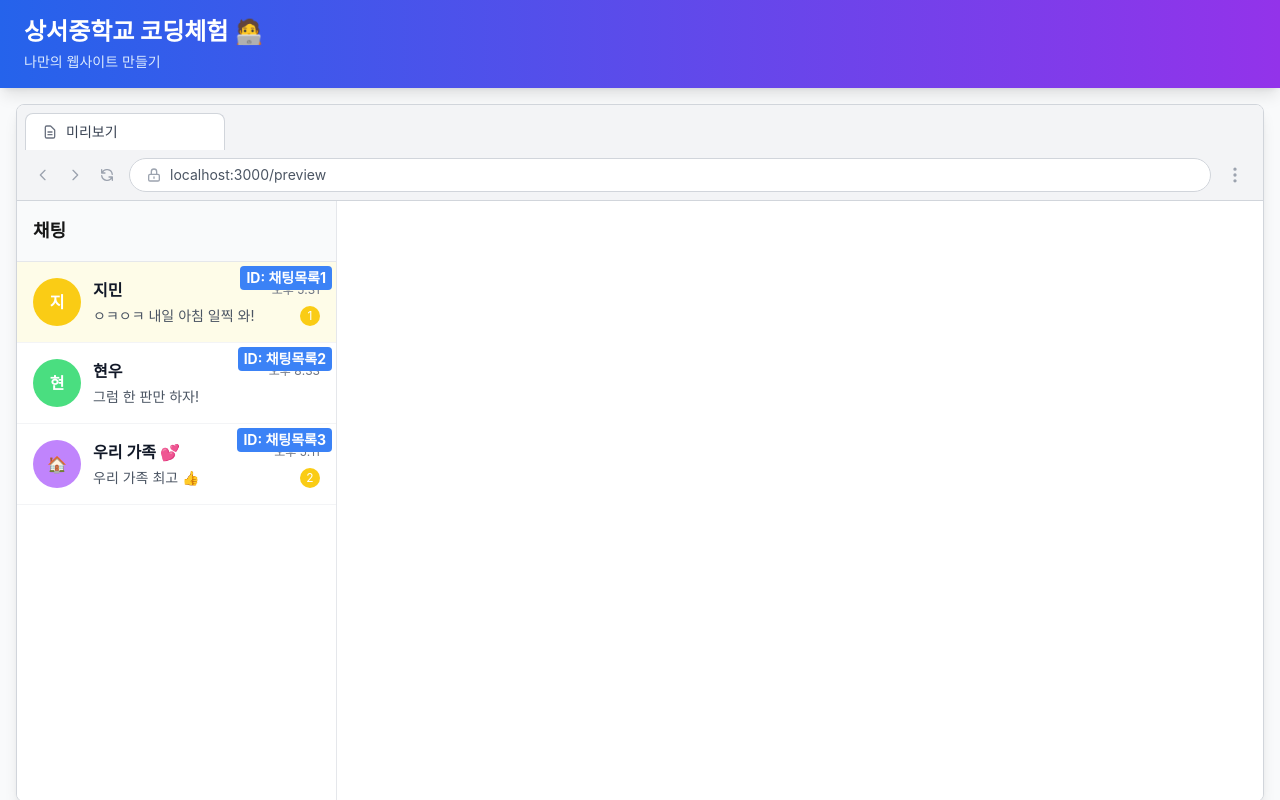
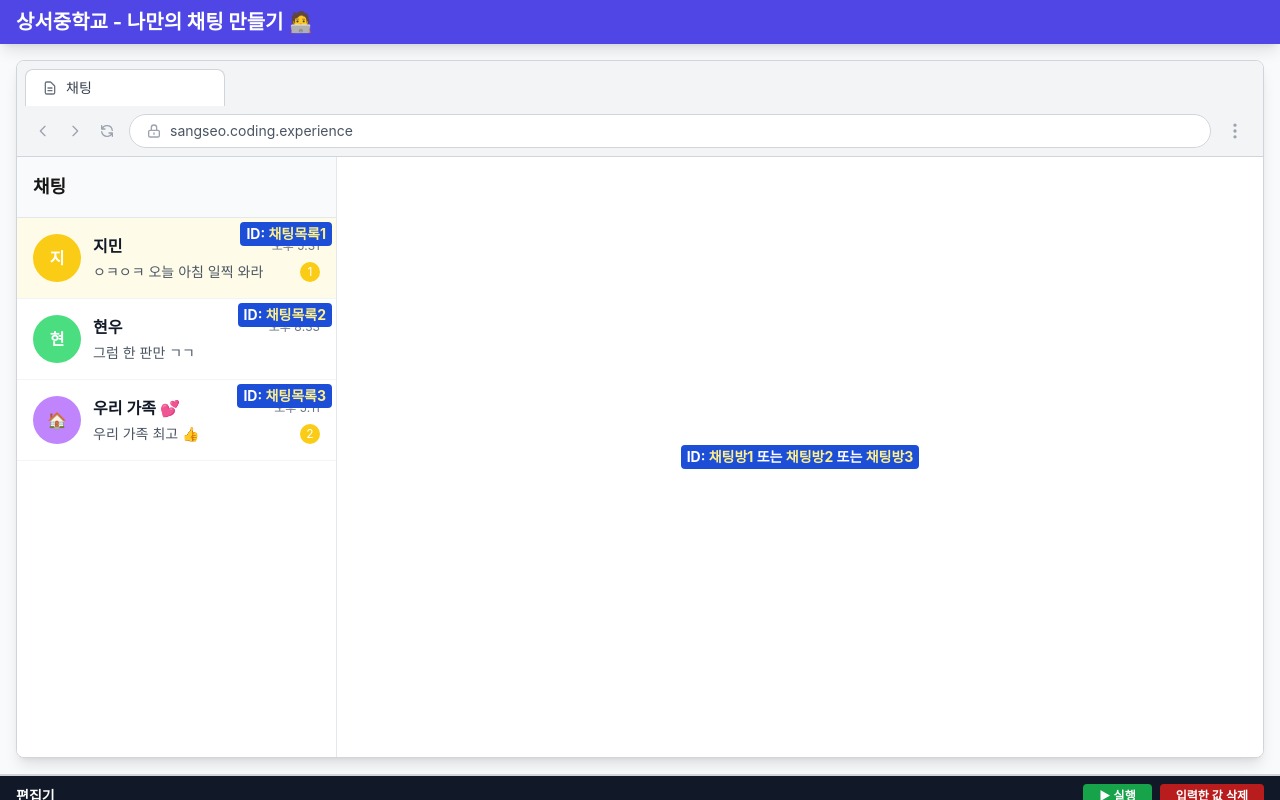
Before and after one commit to ChanhuiSeok/hangul-co, a Next.js app: page / in a window 1280 px wide. Built offline with nearby package versions, Linux system fonts and the light colour scheme.

Commit message:
feat: 사용성 개선, 난이도 완화, UI 개선

```diff
--- a/app/layout.tsx
+++ b/app/layout.tsx
@@ -1,21 +1,19 @@
-import type { Metadata } from 'next'
-import './globals.css'
+import type { Metadata } from "next";
+import "./globals.css";
 
 export const metadata: Metadata = {
-  title: '한글코 - 중학생을 위한 코딩 체험',
-  description: '한글로 배우는 재미있는 웹 코딩',
-}
+  title: "상서중학교 - 나만의 채팅 만들기",
+  description: "한글로 배우는 재미있는 채팅 만들기",
+};
 
 export default function RootLayout({
   children,
 }: Readonly<{
-  children: React.ReactNode
+  children: React.ReactNode;
 }>) {
   return (
     <html lang="ko">
-      <body className="antialiased">
-        {children}
-      </body>
+      <body className="antialiased">{children}</body>
     </html>
-  )
+  );
 }
--- a/app/page.tsx
+++ b/app/page.tsx
@@ -3,29 +3,32 @@
 import { useState } from "react";
 import PreviewArea from "@/components/PreviewArea";
 import EditorArea from "@/components/EditorArea";
+import { EventBinding } from "@/lib/parser";
 
 export default function Home() {
   const [code, setCode] = useState("");
   const [commands, setCommands] = useState<any[]>([]);
+  const [eventBindings, setEventBindings] = useState<EventBinding[]>([]);
 
-  const handleRunCode = (executedCommands: any[]) => {
-    console.log('🚀 명령어 실행:', executedCommands);
-    setCommands(executedCommands);
+  const handleRunCode = (result: { commands: any[]; eventBindings: EventBinding[] }) => {
+    console.log("🚀 명령어 실행:", result.commands);
+    console.log("🔗 이벤트 바인딩:", result.eventBindings);
+    setCommands(result.commands);
+    setEventBindings(result.eventBindings);
   };
 
   return (
     <main className="flex flex-col h-screen bg-gray-50">
       {/* Header */}
-      <header className="bg-gradient-to-r from-blue-600 to-purple-600 text-white py-4 px-6 shadow-lg">
-        <h1 className="text-2xl font-bold">상서중학교 코딩체험 🧑‍💻</h1>
-        <p className="text-sm text-blue-100 mt-1">나만의 웹사이트 만들기</p>
+      <header className="bg-indigo-600 text-white py-2 px-4 shadow-lg">
+        <h1 className="text-xl font-bold">상서중학교 - 나만의 채팅 만들기 🧑‍💻</h1>
       </header>
 
       {/* Main Content */}
       <div className="flex-1 flex flex-col overflow-hidden">
         {/* Preview Area */}
         <div className="p-4">
-          <PreviewArea code={code} commands={commands} />
+          <PreviewArea code={code} commands={commands} eventBindings={eventBindings} />
         </div>
 
         {/* Editor Area */}
--- a/components/EditorArea.tsx
+++ b/components/EditorArea.tsx
@@ -1,36 +1,56 @@
 "use client";
 
-import { ChangeEvent } from "react";
-import { parseObjectDotNotation, convertToExecutableCommands } from "@/lib/parser";
+import { ChangeEvent, useRef } from "react";
+import { parseObjectDotNotation, convertToExecutableCommands, EventBinding } from "@/lib/parser";
 
 interface EditorAreaProps {
   code: string;
   onCodeChange: (code: string) => void;
-  onRunCode?: (commands: any[]) => void;
+  onRunCode?: (result: { commands: any[]; eventBindings: EventBinding[] }) => void;
 }
 
 export default function EditorArea({ code, onCodeChange, onRunCode }: EditorAreaProps) {
+  const textareaRef = useRef<HTMLTextAreaElement>(null);
+
   const handleChange = (e: ChangeEvent<HTMLTextAreaElement>) => {
     onCodeChange(e.target.value);
+  };
+
+  const insertBlock = (text: string) => {
+    const textarea = textareaRef.current;
+    if (!textarea) return;
+
+    const start = textarea.selectionStart;
+    const end = textarea.selectionEnd;
+    const newCode = code.substring(0, start) + text + code.substring(end);
+
+    onCodeChange(newCode);
+
+    // 커서를 삽입된 텍스트 뒤로 이동
+    setTimeout(() => {
+      textarea.focus();
+      const newPosition = start + text.length;
+      textarea.setSelectionRange(newPosition, newPosition);
+    }, 0);
   };
 
   const handleRunCode = () => {
     try {
       // 한글 코드 파싱
-      const actions = parseObjectDotNotation(code);
-      const commands = convertToExecutableCommands(actions);
-      console.log("actions", actions);
+      const parseResult = parseObjectDotNotation(code);
+      const commands = convertToExecutableCommands(parseResult.commands);
 
-      console.log("📝 파싱된 명령어:", actions);
+      console.log("📝 파싱된 명령어:", parseResult.commands);
+      console.log("🔗 파싱된 이벤트 바인딩:", parseResult.eventBindings);
       console.log("✅ 실행 가능한 명령어:", commands);
 
-      if (commands.length === 0) {
+      if (commands.length === 0 && parseResult.eventBindings.length === 0) {
         alert("실행할 명령어가 없습니다!");
         return;
       }
 
-      // 부모 컴포넌트로 명령어 전달
-      onRunCode?.(commands);
+      // 부모 컴포넌트로 명령어와 이벤트 바인딩 전달
+      onRunCode?.({ commands, eventBindings: parseResult.eventBindings });
       // alert(`✅ ${commands.length}개 명령어가 실행되었습니다!`);
     } catch (error) {
       console.error("파싱 오류:", error);
@@ -38,24 +58,68 @@ export default function EditorArea({ code, onCodeChange, onRunCode }: EditorArea
     }
   };
 
+  const handleResetCode = () => {
+    const result = confirm("입력한 값을 삭제하시겠습니까?");
+    if (result) {
+      onCodeChange("");
+    }
+  };
+
+  const blocks = [
+    { label: "채팅목록1", value: "채팅목록1" },
+    { label: "채팅목록2", value: "채팅목록2" },
+    { label: "채팅목록3", value: "채팅목록3" },
+    { label: "채팅방1", value: "채팅방1" },
+    { label: "채팅방2", value: "채팅방2" },
+    { label: "채팅방3", value: "채팅방3" },
+    { label: ".", value: "." },
+    { label: "클릭", value: "클릭" },
+    { label: "=", value: "=" },
+    { label: "보여주기", value: "보여주기" },
+    { label: '전송("")', value: '전송("")' },
+  ];
+
   return (
     <div className="h-full flex flex-col bg-gray-800 text-white">
       {/* Editor Header */}
       <div className="flex items-center justify-between px-4 py-2 bg-gray-900 border-b border-gray-700">
-        <h2 className="text-sm font-semibold">에디터</h2>
+        <h2 className="text-sm font-semibold">편집기</h2>
         <div className="flex gap-2">
           <button
             onClick={handleRunCode}
-            className="px-4 py-1 text-xs bg-green-600 hover:bg-green-500 rounded font-semibold transition"
+            className="px-4 py-1 text-xs bg-green-600 hover:bg-green-500 rounded font-bold transition"
           >
             ▶ 실행
           </button>
+          <button
+            onClick={handleResetCode}
+            className="px-4 py-1 text-xs bg-red-700 hover:bg-red-700 rounded font-semibold transition"
+          >
+            입력한 값 삭제
+          </button>
+        </div>
+      </div>
+
+      {/* Block Buttons */}
+      <div className="px-4 py-2 bg-gray-900 border-b border-gray-700">
+        <div className="flex flex-wrap gap-2">
+          {blocks.map((block) => (
+            <button
+              key={block.label}
+              onClick={() => insertBlock(block.value)}
+              className="px-3 py-1 text-xs bg-blue-600 hover:bg-blue-500 rounded font-mono transition"
+              title={`"${block.value}" 삽입`}
+            >
+              {block.label}
+            </button>
+          ))}
         </div>
       </div>
 
       {/* Editor Input */}
       <div className="flex-1 relative">
         <textarea
+          ref={textareaRef}
           value={code}
           onChange={handleChange}
           placeholder="여기에 한글 코드를 입력하세요..."
--- a/components/PreviewArea.tsx
+++ b/components/PreviewArea.tsx
@@ -6,17 +6,28 @@ import ChatRoom from "./chat/ChatRoom";
 import { sampleChatRooms, chatRoomMessages as initialChatRoomMessages } from "@/constants/chatData";
 import { createMessage } from "@/lib/chatUtils";
 import { MessageData } from "./chat/types";
+import { EventBinding } from "@/lib/parser";
 
 interface PreviewAreaProps {
   code: string;
   commands?: any[];
+  eventBindings?: EventBinding[];
 }
 
-export default function PreviewArea({ code, commands = [] }: PreviewAreaProps) {
+export default function PreviewArea({ code, commands = [], eventBindings = [] }: PreviewAreaProps) {
   const previewRef = useRef<HTMLDivElement>(null);
   const [selectedChatRoomId, setSelectedChatRoomId] = useState("1");
   const [chatRoomMessages, setChatRoomMessages] = useState<Record<string, MessageData[]>>(initialChatRoomMessages);
   const [isChatRoomOpen, setIsChatRoomOpen] = useState(false);
+  const [activeEventBindings, setActiveEventBindings] = useState<EventBinding[]>([]);
+
+  // 이벤트 바인딩 업데이트
+  useEffect(() => {
+    if (eventBindings.length > 0) {
+      console.log("🔗 이벤트 바인딩 활성화:", eventBindings);
+      setActiveEventBindings(eventBindings);
+    }
+  }, [eventBindings]);
 
   // 명령어 실행
   useEffect(() => {
@@ -67,8 +78,31 @@ export default function PreviewArea({ code, commands = [] }: PreviewAreaProps) {
 
   // 채팅방 클릭 핸들러
   const handleChatRoomClick = (id: string) => {
-    // setSelectedChatRoomId(id);
-    // setIsChatRoomOpen(true);
+    console.log(`🖱️ 채팅목록${id} 클릭됨`);
+
+    // 이벤트 바인딩 확인
+    const binding = activeEventBindings.find(
+      (b) =>
+        b.source.object === "채팅목록" && b.source.id === id && (b.source.event === "클릭" || b.source.event === "선택")
+    );
+
+    if (binding) {
+      console.log(`🔗 이벤트 바인딩 발견:`, binding);
+
+      // 바인딩된 동작 실행
+      if (binding.target.object === "채팅방") {
+        const targetRoomId = binding.target.id || id;
+        const validActions = ["보여주기"];
+
+        if (validActions.includes(binding.target.action)) {
+          console.log(`📱 채팅방 ${targetRoomId}번으로 전환 (이벤트 바인딩)`);
+          setSelectedChatRoomId(targetRoomId);
+          setIsChatRoomOpen(true);
+        }
+      }
+    } else {
+      console.log("❌ 해당 클릭에 대한 이벤트 바인딩이 없습니다.");
+    }
   };
 
   return (
@@ -88,7 +122,7 @@ export default function PreviewArea({ code, commands = [] }: PreviewAreaProps) {
                   d="M9 12h6m-6 4h6m2 5H7a2 2 0 01-2-2V5a2 2 0 012-2h5.586a1 1 0 01.707.293l5.414 5.414a1 1 0 01.293.707V19a2 2 0 01-2 2z"
                 />
               </svg>
-              <span className="text-sm text-gray-700 truncate">미리보기</span>
+              <span className="text-sm text-gray-700 truncate">채팅</span>
             </div>
           </div>
 
@@ -128,7 +162,7 @@ export default function PreviewArea({ code, commands = [] }: PreviewAreaProps) {
                   d="M12 15v2m-6 4h12a2 2 0 002-2v-6a2 2 0 00-2-2H6a2 2 0 00-2 2v6a2 2 0 002 2zm10-10V7a4 4 0 00-8 0v4h8z"
                 />
               </svg>
-              <span className="text-sm text-gray-600 truncate">localhost:3000/preview</span>
+              <span className="text-sm text-gray-600 truncate">{"sangseo.coding.experience"}</span>
             </div>
 
             {/* 메뉴 버튼 */}
@@ -153,14 +187,17 @@ export default function PreviewArea({ code, commands = [] }: PreviewAreaProps) {
         >
           {/* 카카오톡 스타일 채팅 UI */}
           <div className="flex h-full">
-            <ChatList chatRooms={updatedChatRooms} onChatRoomClick={handleChatRoomClick} />
+            <ChatList chatRooms={updatedChatRooms} messages={chatRoomMessages} onChatRoomClick={handleChatRoomClick} />
             {isChatRoomOpen && selectedChatRoom && (
-              <ChatRoom
-                roomId={selectedChatRoomId}
-                roomName={selectedChatRoom.name}
-                messages={selectedMessages}
-                dateLabel="2025년 11월 28일 금요일"
-              />
+              <ChatRoom roomId={selectedChatRoomId} roomName={selectedChatRoom.name} messages={selectedMessages} />
+            )}
+            {!isChatRoomOpen && (
+              <div className="flex-1 flex items-center justify-center">
+                <div className="bg-blue-700 text-white font-bold text-sm px-1.5 py-0.5 rounded z-10">
+                  ID: <span className="text-yellow-200">채팅방1</span> 또는{" "}
+                  <span className="text-yellow-200">채팅방2</span> 또는 <span className="text-yellow-200">채팅방3</span>
+                </div>
+              </div>
             )}
           </div>
         </div>
--- a/components/chat/ChatList.tsx
+++ b/components/chat/ChatList.tsx
@@ -1,12 +1,13 @@
-import { ChatRoomData } from "./types";
+import { ChatRoomData, MessageData } from "./types";
 import ChatListItem from "./ChatListItem";
 
 interface ChatListProps {
   chatRooms: ChatRoomData[];
+  messages: Record<string, MessageData[]>;
   onChatRoomClick?: (chatRoomId: string) => void;
 }
 
-export default function ChatList({ chatRooms, onChatRoomClick }: ChatListProps) {
+export default function ChatList({ chatRooms, messages, onChatRoomClick }: ChatListProps) {
   return (
     <div className="w-80 border-r border-gray-200 flex flex-col">
       {/* 헤더 */}
@@ -20,6 +21,7 @@ export default function ChatList({ chatRooms, onChatRoomClick }: ChatListProps)
           <ChatListItem
             key={chatRoom.id}
             chatRoom={chatRoom}
+            chatMessages={messages[chatRoom.id]}
             onClick={() => onChatRoomClick?.(chatRoom.id)}
           />
         ))}
--- a/components/chat/ChatListItem.tsx
+++ b/components/chat/ChatListItem.tsx
@@ -1,11 +1,12 @@
-import { ChatRoomData } from "./types";
+import { ChatRoomData, MessageData } from "./types";
 
 interface ChatListItemProps {
   chatRoom: ChatRoomData;
+  chatMessages: MessageData[];
   onClick?: () => void;
 }
 
-export default function ChatListItem({ chatRoom, onClick }: ChatListItemProps) {
+export default function ChatListItem({ chatRoom, chatMessages, onClick }: ChatListItemProps) {
   return (
     <div
       id={`채팅목록${chatRoom.id}`}
@@ -15,7 +16,9 @@ export default function ChatListItem({ chatRoom, onClick }: ChatListItemProps) {
       }`}
     >
       {/* ID 표시 */}
-      <div className="absolute top-1 right-1 bg-blue-500 text-white font-bold text-sm px-1.5 py-0.5 rounded">{`ID: 채팅목록${chatRoom.id}`}</div>
+      <div className="absolute top-1 right-1 bg-blue-700 text-white font-bold text-sm px-1.5 py-0.5 rounded">
+        ID: <span className="text-yellow-200">채팅목록{chatRoom.id}</span>
+      </div>
       <div
         className={`w-12 h-12 rounded-full ${chatRoom.avatarColor} flex items-center justify-center text-white font-semibold mr-3`}
       >
@@ -27,7 +30,7 @@ export default function ChatListItem({ chatRoom, onClick }: ChatListItemProps) {
           <span className="text-xs text-gray-500">{chatRoom.lastMessageTime}</span>
         </div>
         <div className="flex items-center justify-between">
-          <p className="text-sm text-gray-600 truncate">{chatRoom.lastMessage}</p>
+          <p className="text-sm text-gray-600 truncate">{chatMessages[chatMessages.length - 1]?.content}</p>
           {chatRoom.unreadCount > 0 && (
             <span className="ml-2 bg-yellow-400 text-white text-xs rounded-full w-5 h-5 flex items-center justify-center">
               {chatRoom.unreadCount}
--- a/components/chat/Message.tsx
+++ b/components/chat/Message.tsx
@@ -10,7 +10,7 @@ export default function Message({ message }: MessageProps) {
     return (
       <div className="flex items-end justify-end">
         <span className="text-xs text-gray-600 mr-2">{message.timestamp}</span>
-        <div className="bg-yellow-300 rounded-lg p-2 shadow-sm max-w-xs">
+        <div className="bg-yellow-300 text-black rounded-lg p-2 shadow-sm max-w-xs">
           <p className="text-sm">{message.content}</p>
         </div>
       </div>
@@ -28,7 +28,7 @@ export default function Message({ message }: MessageProps) {
       <div>
         {message.senderName && <div className="text-xs text-gray-700 mb-1">{message.senderName}</div>}
         <div className="flex items-end">
-          <div className="bg-white rounded-lg p-2 shadow-sm max-w-xs">
+          <div className="bg-white text-black rounded-lg p-2 shadow-sm max-w-xs">
             <p className="text-sm">{message.content}</p>
           </div>
           <span className="text-xs text-gray-600 ml-2">{message.timestamp}</span>
--- a/components/chat/types.ts
+++ b/components/chat/types.ts
@@ -13,6 +13,7 @@ export interface MessageData {
   id: string;
   content: string;
   timestamp: string;
+  date?: Date; // 메시지 날짜
   isMine: boolean;
   senderName?: string;
   senderAvatar?: string;
--- a/constants/chatData.ts
+++ b/constants/chatData.ts
@@ -1,4 +1,15 @@
-import { ChatRoomData, MessageData } from "@/components/chat/types";
+import type { ChatRoomData, MessageData } from "@/components/chat/types";
+
+export function formatTimestamp(date: Date = new Date()): string {
+  const hours = date.getHours();
+  const minutes = date.getMinutes();
+
+  const period = hours < 12 ? "오전" : "오후";
+  const displayHours = hours % 12 === 0 ? 12 : hours % 12;
+  const displayMinutes = minutes.toString().padStart(2, "0");
+
+  return `${period} ${displayHours}:${displayMinutes}`;
+}
 
 export const COLOR_MAP = {
   yellow: "bg-yellow-400",
@@ -14,8 +25,9 @@ export const COLOR_MAP = {
 export const messagesJimin: MessageData[] = [
   {
     id: "1",
-    content: "야 너 오늘 수학쌤이 내준 숙제 했어??",
-    timestamp: "오후 5:28",
+    content: "야 너 어제 수학쌤이 내준 숙제 했어??",
+    timestamp: formatTimestamp(new Date("2025-11-24T07:28:00")),
+    date: new Date("2025-11-24T07:28:00"),
     isMine: false,
     senderName: "지민",
     senderAvatar: "지",
@@ -24,29 +36,33 @@ export const messagesJimin: MessageData[] = [
   {
     id: "2",
     content: "ㅇㅇ 방금 다 했는데 너무 어려웠음 ㅠㅠ",
-    timestamp: "오후 5:29",
+    timestamp: formatTimestamp(new Date("2025-11-24T07:29:00")),
+    date: new Date("2025-11-24T07:29:00"),
     isMine: true,
   },
   {
     id: "3",
     content: "헐 나 아직 안했는데 ㅋㅋㅋ",
-    timestamp: "오후 5:29",
+    timestamp: formatTimestamp(new Date("2025-11-24T07:29:00")),
+    date: new Date("2025-11-24T07:29:00"),
     isMine: false,
     senderAvatar: "지",
     senderAvatarColor: "bg-yellow-400",
   },
   {
     id: "4",
-    content: "5번 문제 진짜 모르겠어 ㅜㅜ 내일 같이 풀어보자",
-    timestamp: "오후 5:30",
+    content: "5번 문제 진짜 모르겠어 ㅜㅜ 이따 같이 풀어보자",
+    timestamp: formatTimestamp(new Date("2025-11-24T07:30:00")),
+    date: new Date("2025-11-24T07:30:00"),
     isMine: false,
     senderAvatar: "지",
     senderAvatarColor: "bg-yellow-400",
   },
   {
     id: "5",
-    content: "ㅇㅋㅇㅋ 내일 아침 일찍 와라",
-    timestamp: "오후 5:31",
+    content: "ㅇㅋㅇㅋ 오늘 아침 일찍 와라",
+    timestamp: formatTimestamp(new Date("2025-11-24T07:31:00")),
+    date: new Date("2025-11-24T07:31:00"),
     isMine: true,
   },
 ];
@@ -57,6 +73,7 @@ export const messagesHyunwoo: MessageData[] = [
     id: "1",
     content: "야 롤 할래?",
     timestamp: "오후 8:30",
+    date: new Date("2025-11-20T20:30:00"),
     isMine: false,
     senderName: "현우",
     senderAvatar: "현",
@@ -66,18 +83,21 @@ export const messagesHyunwoo: MessageData[] = [
     id: "2",
     content: "오 ㄱㄱ",
     timestamp: "오후 8:31",
+    date: new Date("2025-11-20T20:31:00"),
     isMine: true,
   },
   {
     id: "3",
     content: "근데 숙제 다 했어?",
     timestamp: "오후 8:31",
+    date: new Date("2025-11-20T20:31:00"),
     isMine: true,
   },
   {
     id: "4",
     content: "ㅇㅇ 다 했음 ㅋㅋ",
     timestamp: "오후 8:32",
+    date: new Date("2025-11-20T20:32:00"),
     isMine: false,
     senderAvatar: "현",
     senderAvatarColor: "bg-green-400",
@@ -86,6 +106,7 @@ export const messagesHyunwoo: MessageData[] = [
     id: "5",
     content: "그럼 한 판만 ㄱㄱ",
     timestamp: "오후 8:33",
+    date: new Date("2025-11-20T20:33:00"),
     isMine: true,
   },
 ];
@@ -96,6 +117,7 @@ export const messagesFamily: MessageData[] = [
     id: "1",
     content: "민준아 오늘 저녁 몇 시에 집에 와?",
     timestamp: "오후 5:00",
+    date: new Date("2025-11-22T17:00:00"),
     isMine: false,
     senderName: "엄마",
     senderAvatar: "엄",
@@ -105,12 +127,14 @@ export const messagesFamily: MessageData[] = [
     id: "2",
     content: "7시쯤 갈게요~",
     timestamp: "오후 5:05",
+    date: new Date("2025-11-22T17:05:00"),
     isMine: true,
   },
   {
     id: "3",
     content: "오케이! 저녁 뭐 먹고 싶어?",
     timestamp: "오후 5:06",
+    date: new Date("2025-11-22T17:06:00"),
     isMine: false,
     senderName: "엄마",
     senderAvatar: "엄",
@@ -120,12 +144,14 @@ export const messagesFamily: MessageData[] = [
     id: "4",
     content: "치킨!!! 🍗",
     timestamp: "오후 5:07",
+    date: new Date("2025-11-22T17:07:00"),
     isMine: true,
   },
   {
     id: "5",
     content: "나도 치킨 찬성 ㅋㅋㅋ",
     timestamp: "오후 5:08",
+    date: new Date("2025-11-22T17:08:00"),
     isMine: false,
     senderName: "누나",
     senderAvatar: "누",
@@ -135,6 +161,7 @@ export const messagesFamily: MessageData[] = [
     id: "6",
     content: "그럼 치킨 시킬게~",
     timestamp: "오후 5:10",
+    date: new Date("2025-11-22T17:10:00"),
     isMine: false,
     senderName: "엄마",
     senderAvatar: "엄",
@@ -144,6 +171,7 @@ export const messagesFamily: MessageData[] = [
     id: "7",
     content: "우리 가족 최고 👍",
     timestamp: "오후 5:11",
+    date: new Date("2025-11-22T17:11:00"),
     isMine: true,
   },
 ];
--- a/lib/chatUtils.ts
+++ b/lib/chatUtils.ts
@@ -30,12 +30,14 @@ export function createMessage(
     senderAvatar?: string;
     senderAvatarColor?: string;
     timestamp?: string;
+    date?: Date;
   }
 ): MessageData {
   return {
     id: generateMessageId(),
     content,
     timestamp: options?.timestamp ?? formatTimestamp(),
+    date: options?.date ?? new Date(),
     isMine,
     senderName: options?.senderName,
     senderAvatar: options?.senderAvatar,
@@ -57,10 +59,7 @@ function generateMessageId(): string {
  * @param newMessage 추가할 새로운 메시지
  * @returns 새 메시지가 추가된 배열 (불변성 유지)
  */
-export function addMessage(
-  messages: MessageData[],
-  newMessage: MessageData
-): MessageData[] {
+export function addMessage(messages: MessageData[], newMessage: MessageData): MessageData[] {
   return [...messages, newMessage];
 }
 
@@ -70,10 +69,7 @@ export function addMessage(
  * @param messageId 삭제할 메시지 ID
  * @returns 메시지가 삭제된 새로운 배열
  */
-export function removeMessage(
-  messages: MessageData[],
-  messageId: string
-): MessageData[] {
+export function removeMessage(messages: MessageData[], messageId: string): MessageData[] {
   return messages.filter((msg) => msg.id !== messageId);
 }
 
@@ -89,7 +85,5 @@ export function updateMessage(
   messageId: string,
   updates: Partial<Omit<MessageData, "id">>
 ): MessageData[] {
-  return messages.map((msg) =>
-    msg.id === messageId ? { ...msg, ...updates } : msg
-  );
+  return messages.map((msg) => (msg.id === messageId ? { ...msg, ...updates } : msg));
 }
--- a/lib/parser.ts
+++ b/lib/parser.ts
@@ -7,25 +7,91 @@ export interface Command {
   argument?: string; // 예: "안녕하세요" (메시지 내용)
 }
 
+export interface EventBinding {
+  source: {
+    object: string; // 예: "채팅목록"
+    id?: string; // 예: "1"
+    event: string; // 예: "클릭"
+  };
+  target: {
+    object: string; // 예: "채팅방"
+    id?: string; // 예: "1"
+    action: string; // 예: "열기"
+    argument?: string;
+  };
+}
+
 /**
  * 객체.동작 형식의 한글 코드를 파싱
- * 예: "채팅방1.열기"
+ * 예: "채팅방1.열기" 또는 "채팅목록1.클릭=채팅방1.열기"
  */
-export function parseObjectDotNotation(code: string): Command[] {
+export function parseObjectDotNotation(code: string): { commands: Command[]; eventBindings: EventBinding[] } {
   const commands: Command[] = [];
+  const eventBindings: EventBinding[] = [];
   const lines = code.split("\n").filter((line) => line.trim());
 
   lines.forEach((line) => {
     const trimmedLine = line.trim();
     if (!trimmedLine) return;
 
-    const parsed = parseObjectExpression(trimmedLine);
-    if (parsed) {
-      commands.push(parsed);
+    // 이벤트 바인딩 형식인지 확인 (=이 포함된 경우)
+    if (trimmedLine.includes("=")) {
+      const binding = parseEventBinding(trimmedLine);
+      if (binding) {
+        eventBindings.push(binding);
+      }
+    } else {
+      // 일반 명령어
+      const parsed = parseObjectExpression(trimmedLine);
+      if (parsed) {
+        commands.push(parsed);
+      }
     }
   });
 
-  return commands;
+  return { commands, eventBindings };
+}
+
+/**
+ * 이벤트 바인딩 표현식을 파싱
+ * 예: "채팅목록1.클릭=채팅방1.열기"
+ */
+function parseEventBinding(expr: string): EventBinding | null {
+  const parts = expr.split("=").map((p) => p.trim());
+  if (parts.length !== 2) return null;
+
+  const [sourcePart, targetPart] = parts;
+
+  // 소스 파싱 (예: "채팅목록1.클릭")
+  const sourceDotParts = sourcePart.split(".");
+  if (sourceDotParts.length < 2) return null;
+
+  const sourceObjPart = sourceDotParts[0].trim();
+  const sourceEventPart = sourceDotParts[1].trim();
+
+  const sourceObjMatch = sourceObjPart.match(/([가-힣]+)(\d+)?/);
+  if (!sourceObjMatch) return null;
+
+  const sourceObject = sourceObjMatch[1];
+  const sourceId = sourceObjMatch[2];
+
+  // 타겟 파싱 (예: "채팅방1.열기")
+  const targetCmd = parseObjectExpression(targetPart);
+  if (!targetCmd) return null;
+
+  return {
+    source: {
+      object: sourceObject,
+      id: sourceId,
+      event: sourceEventPart,
+    },
+    target: {
+      object: targetCmd.object,
+      id: targetCmd.id,
+      action: targetCmd.action,
+      argument: targetCmd.argument,
+    },
+  };
 }
 
 /**
```
Also changed, not shown: components/chat/ChatRoom.tsx (+42 -14 lines).
